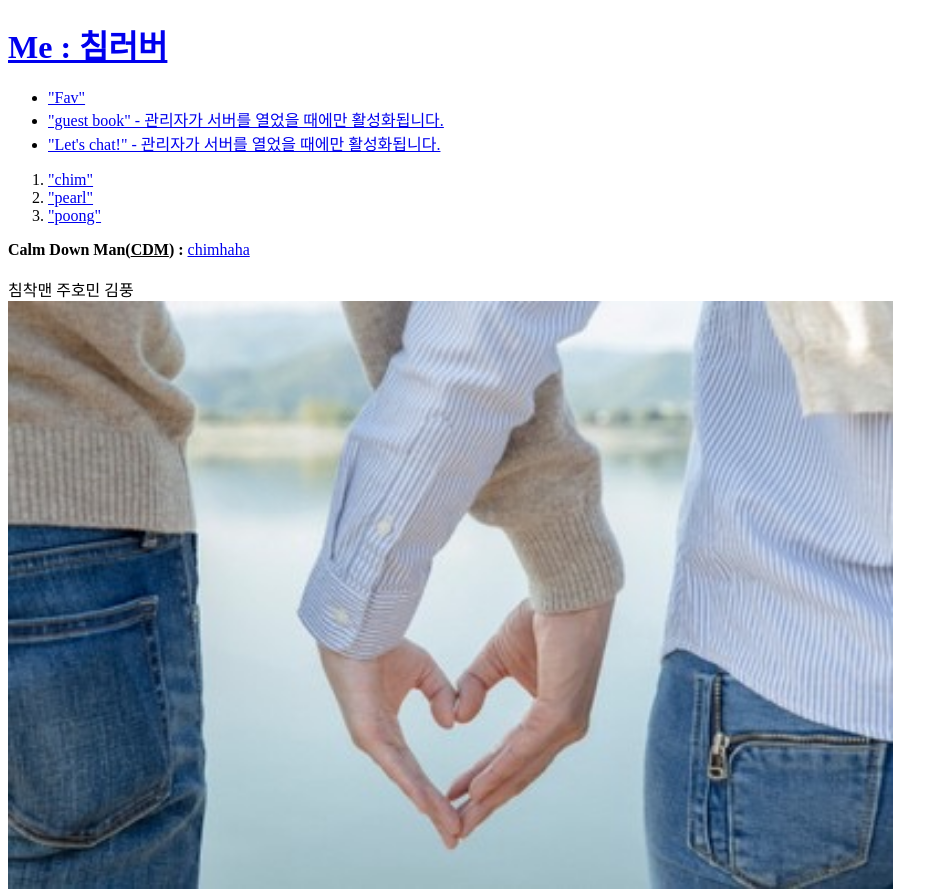
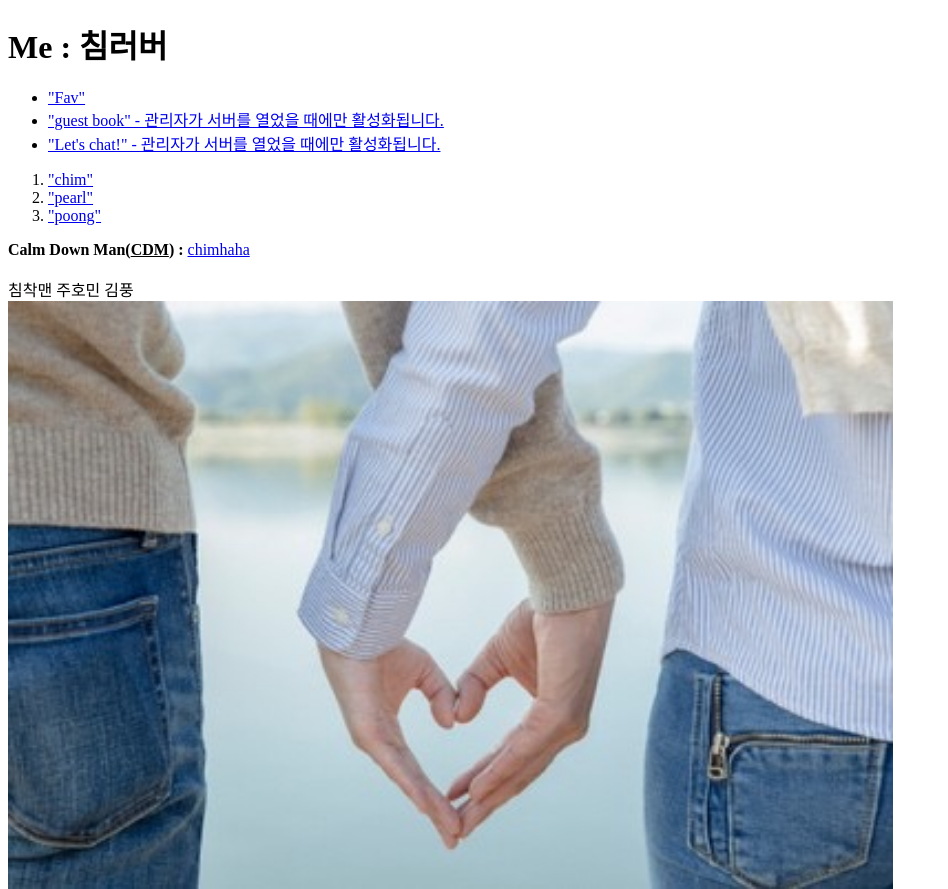
Before and after one commit to EunjinWoo/my-first-web-site, a plain HTML site: page index.html in a window 1280 px wide. Shown: the top 889 px of the page, without its empty margins (0-948 px from the left). Drawn offline with Linux system fonts and the light colour scheme.

Commit message:
수정
Me:침러버 링크 첨부된거 지움

```diff
--- a/index.html
+++ b/index.html
@@ -20,7 +20,7 @@
 <!--body(본문)부분-->
 <body>
 <!-- h1 to h6 tag : 제목을 나타내는 태그(6까지만 있음), 줄바꿈 기능도 포함되어있음. -->
-<h1><a href="index.html">Me : 침러버</a></h1>
+<h1>Me : 침러버</h1>
 <!--목차 만들기-->
 <ul><!--li의 부모 태그 ul. li의 항목들이 어디서부터 어디까지가 서로 연관된 항목인지 알려줌.-->
     <li><a href="Fav.html">"Fav"</a></li>
```
